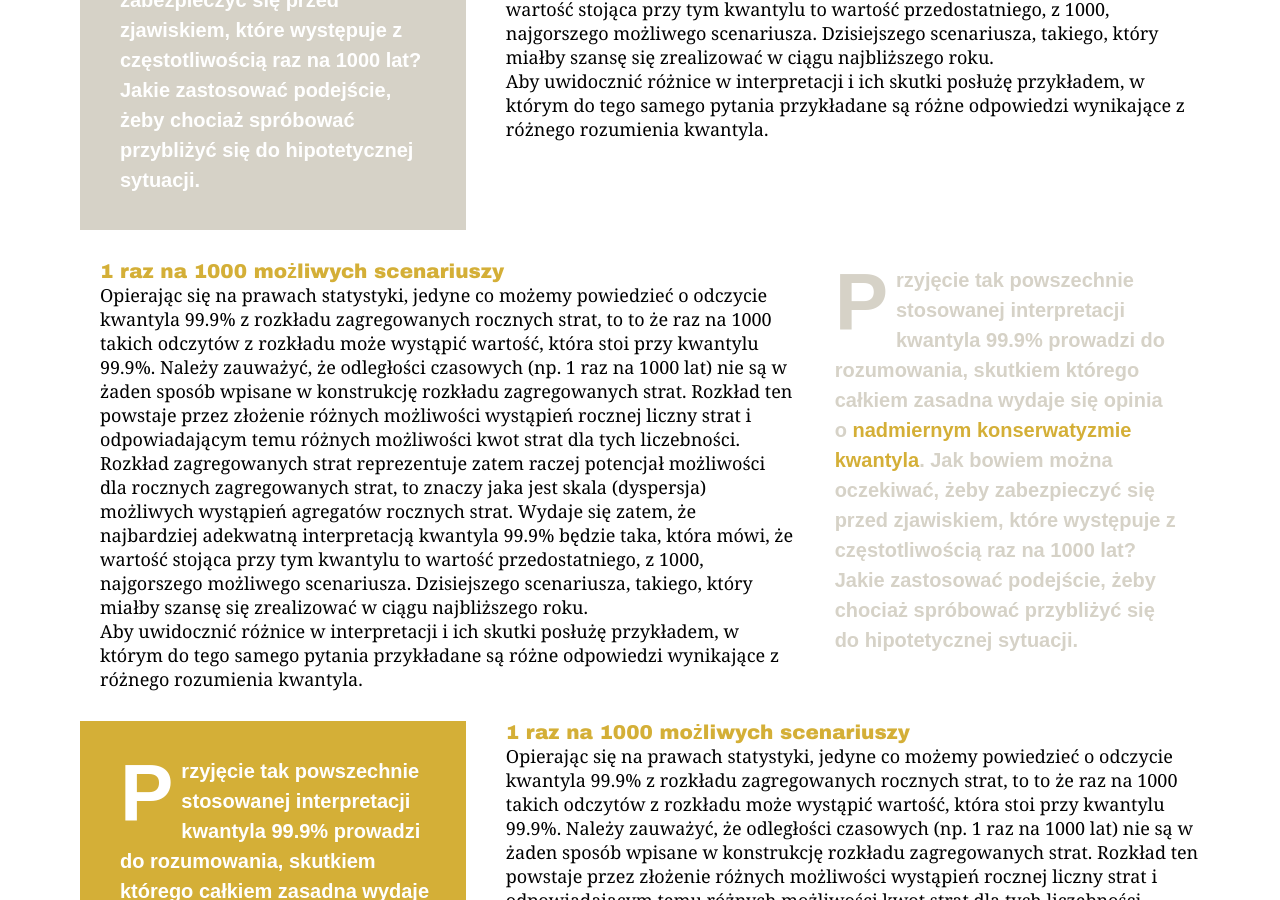
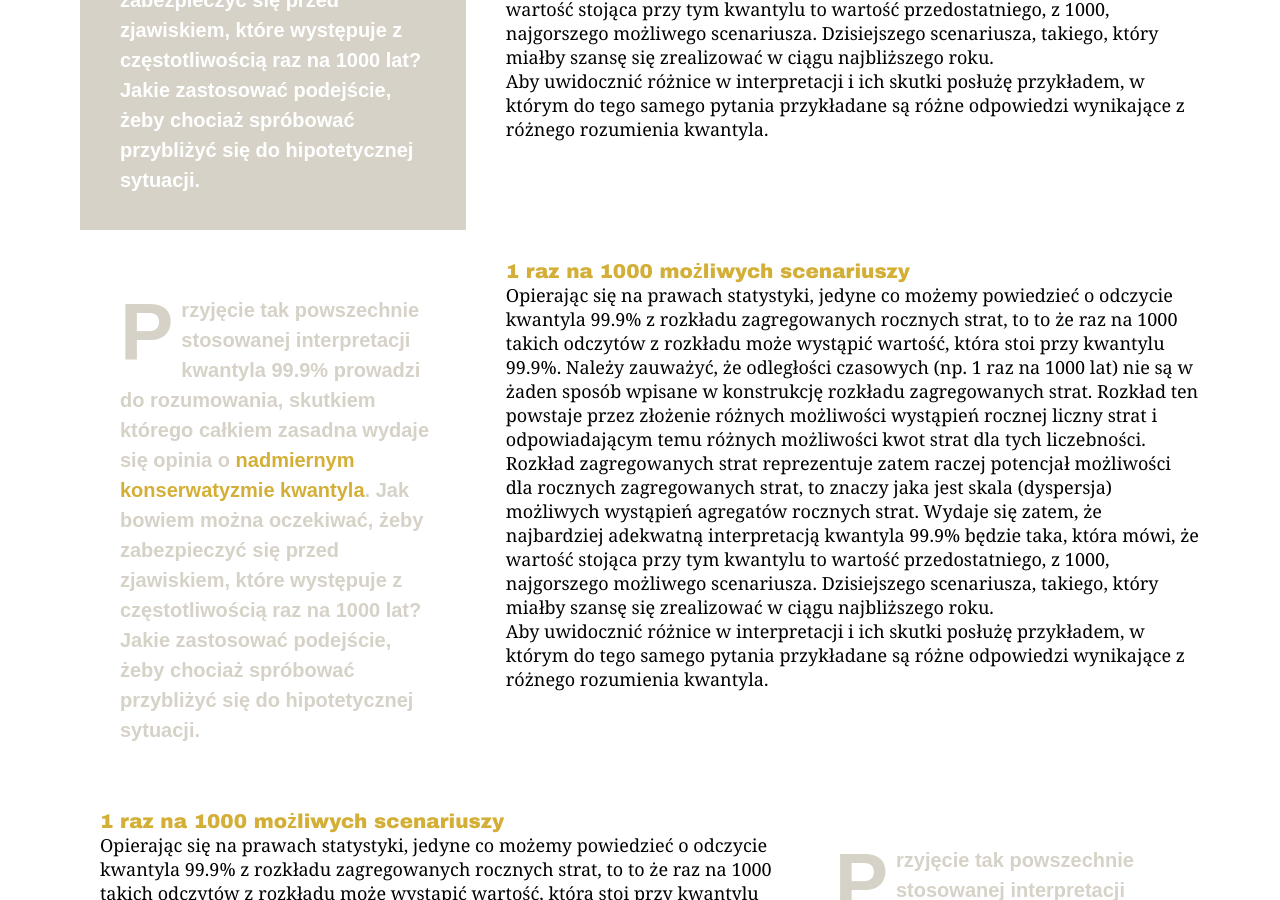
Before and after one commit to MaciejBuczak/risk-research, a Jekyll site: the page built from art-oprisk-kw999_v3_9.md, in a window 1280 px wide and 900 px high, scrolled down 2980 px. Built offline with Jekyll 4.4.1, drawn with Linux system fonts in a browser that asks for light colours.

Commit message:
Update art-oprisk-kw999-layout_v3_9.html

```diff
--- a/_layouts/art-oprisk-kw999-layout_v3_9.html
+++ b/_layouts/art-oprisk-kw999-layout_v3_9.html
@@ -1072,9 +1072,16 @@
 
 
 
-
 <!-- NOWE ELEMENTY: O5.1 i T 5.2 -->
 <div class="ryzmod-o51-container" style="gap: 20px;">
+
+  <!-- Lewy element - jednolite szare tło -->
+  <div class="ryzmod-o51-box" style="width: 35%; background-color: transparent; padding-left: 40px; padding-right: 35px; padding-top: 35px; padding-bottom: 35px; position: relative; border-left: 0;">
+<p style="color: #d6d2c7; font-family: Arial, sans-serif; font-weight: bold; margin: 0; line-height: 1.5; font-size: 20px; text-align: left; text-indent: 0;">
+  <span style="float: left; font-size: 400%; line-height: 0.8; margin-right: 8px; margin-top: 5px;">P</span>
+  rzyjęcie tak powszechnie stosowanej interpretacji kwantyla 99.9% prowadzi do rozumowania, skutkiem którego całkiem zasadna wydaje się opinia o <span style="color: #D4AF37;">nadmiernym konserwatyzmie kwantyla</span>. Jak bowiem można oczekiwać, żeby zabezpieczyć się przed zjawiskiem, które występuje z częstotliwością raz na 1000 lat? Jakie zastosować podejście, żeby chociaż spróbować przybliżyć się do hipotetycznej sytuacji.
+</p>
+    </div>
 
     <!-- Tekst po prawej - bez zmian -->
   <div class="ryzmod-t52-text">
@@ -1083,8 +1090,23 @@
     <p>Aby uwidocznić różnice w interpretacji i ich skutki posłużę przykładem, w którym do tego samego pytania przykładane są różne odpowiedzi wynikające z różnego rozumienia kwantyla.</p>
   </div>
 
+</div>
+
+
+
+
+<!-- NOWE ELEMENTY: O5.1 i T 5.2 -->
+<div class="ryzmod-o51-container" style="gap: 20px;">
+
+    <!-- Tekst po prawej - bez zmian -->
+  <div class="ryzmod-t52-text">
+    <h5 style="font-family: Arial Black, Arial, sans-serif; font-size: 20px; font-weight: bold; margin-top: 0; color: #D4AF37;">1 raz na 1000 możliwych scenariuszy</h5>
+    <p>Opierając się na prawach statystyki, jedyne co możemy powiedzieć o odczycie kwantyla 99.9% z rozkładu zagregowanych rocznych strat, to to że raz na 1000 takich odczytów z rozkładu może wystąpić wartość, która stoi przy kwantylu 99.9%. Należy zauważyć, że odległości czasowych (np. 1 raz na 1000 lat) nie są w żaden sposób wpisane w konstrukcję rozkładu zagregowanych strat. Rozkład ten powstaje przez złożenie różnych możliwości wystąpień rocznej liczny strat i odpowiadającym temu różnych możliwości kwot strat dla tych liczebności. Rozkład zagregowanych strat reprezentuje zatem raczej potencjał możliwości dla rocznych zagregowanych strat, to znaczy jaka jest skala (dyspersja) możliwych wystąpień agregatów rocznych strat. Wydaje się zatem, że najbardziej adekwatną interpretacją kwantyla 99.9% będzie taka, która mówi, że wartość stojąca przy tym kwantylu to wartość przedostatniego, z 1000, najgorszego możliwego scenariusza. Dzisiejszego scenariusza, takiego, który miałby szansę się zrealizować w ciągu najbliższego roku.</p>
+    <p>Aby uwidocznić różnice w interpretacji i ich skutki posłużę przykładem, w którym do tego samego pytania przykładane są różne odpowiedzi wynikające z różnego rozumienia kwantyla.</p>
+  </div>
+
   <!-- Lewy element - jednolite szare tło -->
-  <div class="ryzmod-o51-box" style="width: 35%; background-color: transparent; padding-left: 20px; padding-right: 20px; padding-top: 5px; padding-bottom: 5px; position: relative; border-left: 0;">
+  <div class="ryzmod-o51-box" style="width: 35%; background-color: transparent; padding-left: 20px; padding-right: 20px; padding-top: 35px; padding-bottom: 35px; position: relative; border-left: 0;">
 <p style="color: #d6d2c7; font-family: Arial, sans-serif; font-weight: bold; margin: 0; line-height: 1.5; font-size: 20px; text-align: left; text-indent: 0;">
   <span style="float: left; font-size: 400%; line-height: 0.8; margin-right: 8px; margin-top: 5px;">P</span>
   rzyjęcie tak powszechnie stosowanej interpretacji kwantyla 99.9% prowadzi do rozumowania, skutkiem którego całkiem zasadna wydaje się opinia o <span style="color: #D4AF37;">nadmiernym konserwatyzmie kwantyla</span>. Jak bowiem można oczekiwać, żeby zabezpieczyć się przed zjawiskiem, które występuje z częstotliwością raz na 1000 lat? Jakie zastosować podejście, żeby chociaż spróbować przybliżyć się do hipotetycznej sytuacji.
```
